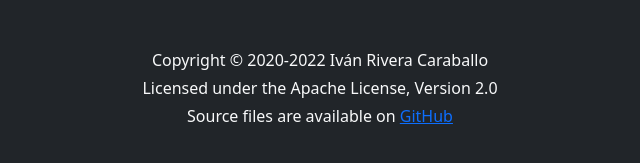
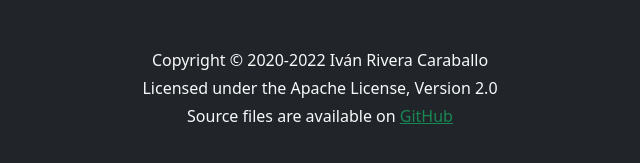
Before and after one commit to PubMed2XL/PubMed2XL-Old, a Django app: template assets/templates/base.html in a window 1280 px wide. Shown: the part 196-359 px from the top of the page, without its empty margins (320-960 px from the left). Run offline with Django 3.2, Linux system fonts and the light colour scheme; the template is opened without the code that fills it, so the values that code supplies are empty; some libraries are stand-ins or nearby versions.

Commit message:
Update base.html

```diff
--- a/assets/templates/base.html
+++ b/assets/templates/base.html
@@ -95,7 +95,7 @@
       <footer class="my-5 pt-5 text-light text-center text-small">
         <p class="mb-1">Copyright &copy; 2020-2022 Iván Rivera Caraballo</p>
         <p class="mb-1">Licensed under the Apache License, Version 2.0</p>
-        <p class="mb-1">Source files are available on <a href="https://github.com/PubMed2XL/PubMed2XL" target="_blank">GitHub</a></p>
+        <p class="mb-1">Source files are available on <a class="text-success" href="https://github.com/PubMed2XL/PubMed2XL" target="_blank">GitHub</a></p>
       </footer>
     </div>
     <script src="{% static 'pwa/register_serviceworker.js' %}" crossorigin="anonymous"></script>
```
